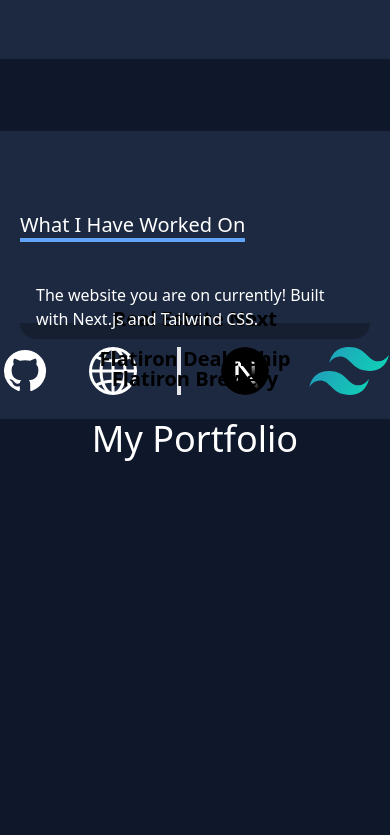
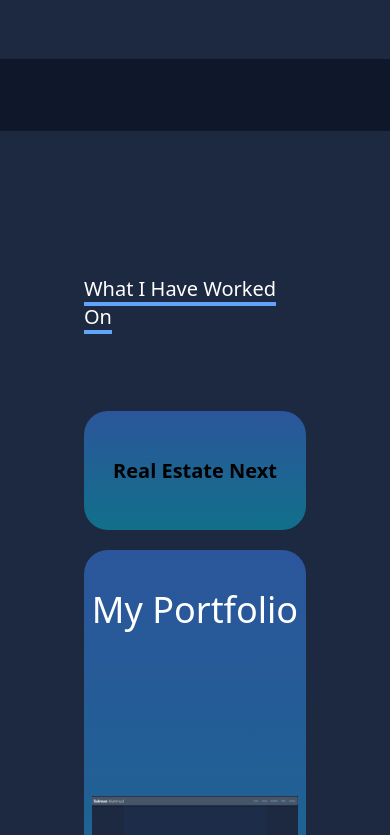
Before and after one commit to SalmanMahmud129/salman-portfolio, a Next.js app: page / in a window 390 px wide. Shown: the part 1680-2515 px from the top of the page. Built offline with nearby package versions, Linux system fonts and the light colour scheme; grey boxes are pictures that could not be loaded.

Commit message:
mobile project showcase seems to be good on most sizes

```diff
--- a/features/Home/components/ProjectShowcase/ProjectShowcase.js
+++ b/features/Home/components/ProjectShowcase/ProjectShowcase.js
@@ -14,8 +14,8 @@
 
   const [active, setActive] = useState('project-2')
   return (
-    <section name='projects' className='w-full h-11/12 bg-blue-300/10' >
-      <motion.div variants={staggerContainer} initial="hidden" whileInView='show' viewport={{once: false, amount: 0.25}}  className=' max-w-screen-2xl px-5 py-10 mx-auto flex flex-col justify-center w-full h-full'>
+    <section name='projects' className='w-full h-11/12 sm:p-16 bg-blue-300/10' >
+      <motion.div variants={staggerContainer} initial="hidden" whileInView='show' viewport={{once: true, amount: 0.25}}  className=' max-w-screen-2xl px-5 py-10 mx-auto flex flex-col justify-center w-full h-full'>
 
         <motion.div initial={{ opacity: 0, y: -50 }} whileInView={{ opacity: 1, y: 0 }} transition={{ duration: 2 }} viewport={{once:true}} className="xs:pt-10 md:pt-0 ">
           <p className='xs:text-xl md:text-4xl font-medium inline border-b-4 border-blue-400'>
@@ -26,7 +26,7 @@
 
 
 
-          <motion.div className='flex mt-20 md:flex-row flex-col gap-5'>
+          <motion.div className='flex mt-20 md:flex-row flex-col gap-5 min-h-[120vh]'>
             {projects.map((project, index) =><ProjectCard key={project.name} {...project} active={active} handleClick={setActive} index={index}/>)}
 
 
--- a/features/Home/components/ProjectShowcase/components/ProjectCard/ProjectCard.js
+++ b/features/Home/components/ProjectShowcase/components/ProjectCard/ProjectCard.js
@@ -19,20 +19,20 @@
     >
 
       {active !== id ? (
-        <h3 className='font-semibold text-black sm:text-xl md:text-4xl absolute z-0 md:bottom-20 md:-rotate-90 md:origin-[0,0]' >
+        <h3 className='font-semibold text-black sm:text-xl md:text-3xl absolute z-0 md:bottom-20 md:-rotate-90 md:origin-[0,0]' >
           {name}
         </h3>
       ):
         <>
 
-          <div className='absolute top-20 text-4xl'>
+          <div className='absolute xs:top-10 sm:top-10 md:top-20 text-center text-4xl'>
           <p>{name}</p>
           </div>
-          <div className='absolute flex flex-col bottom-0 bg-black/25 w-full h-1/6 pt-4 items-center justify-center rounded-b-3xl'>
-            <p className='px-4 font-light'>
+          <div className='absolute flex flex-col bottom-0 bg-black/25 w-full md:h-1/6 pt-4 items-center justify-center rounded-b-3xl'>
+            <p className='sm:text-sm md:text-base px-4 font-light'>
               {description}
             </p>
-            <div className='mt-4 flex text-5xl gap-10 justify-center'>
+            <div className='xs:my-1 sm:my-2 md:mt-4 flex md:text-2xl xs:gap-3 sm:gap-5 md:gap-8  '>
               <a href={github} target='_blank' >
                 <GitHubIcon className='hover:scale-110 hover:text-black duration-200 cursor-pointer'/>
               </a>
@@ -48,7 +48,7 @@
 
 
 
-              <div className='border-l-4'>
+              <div className='border-l-4 '>
               </div>
 
               {icons.map((Icon) =>(
@@ -63,7 +63,7 @@
         }
 
 
-      <img src={image} alt={name} className=" p-2 absolute w-full h-1/2 object-scale-down rounded-2xl hover:scale-110 duration-200" />
+      <img src={image} alt={name} className={`${active !== id ? "xs:hidden" : "xs:block"} xs:p-4 sm:p-2 absolute w-full h-1/2 object-scale-down hover:scale-105 xs:object-fit rounded-2xl duration-200`} />
     </motion.div>
   )
 }
--- a/features/Home/components/ProjectShowcase/components/ProjectCard/projectConsts.js
+++ b/features/Home/components/ProjectShowcase/components/ProjectCard/projectConsts.js
@@ -39,7 +39,7 @@
         id: 'project-4',
         name: "Flatiron Brewery",
         image: "/BreweryThumb.PNG",
-        description: "Intro to React/React-Router, front-end that pulls data from a mock JSON back-end and displays them. Ability to add/remove beverages. ",
+        description: "My intro to React/React-Router, front-end that pulls data from a mock JSON back-end and displays them. Ability to add/remove beverages. ",
         github: "https://github.com/SalmanMahmud129/flatiron-brewery",
         icons: [LogosReact]
 
--- a/tailwind.config.js
+++ b/tailwind.config.js
@@ -25,7 +25,11 @@
       '2xl': '1536px',
       // => @media (min-width: 1536px) { ... }
     },
-    extend: {},
+    extend: {
+      screens: {
+        'xs': '280px',
+      },
+    },
   },
   plugins: [],
 }
```
